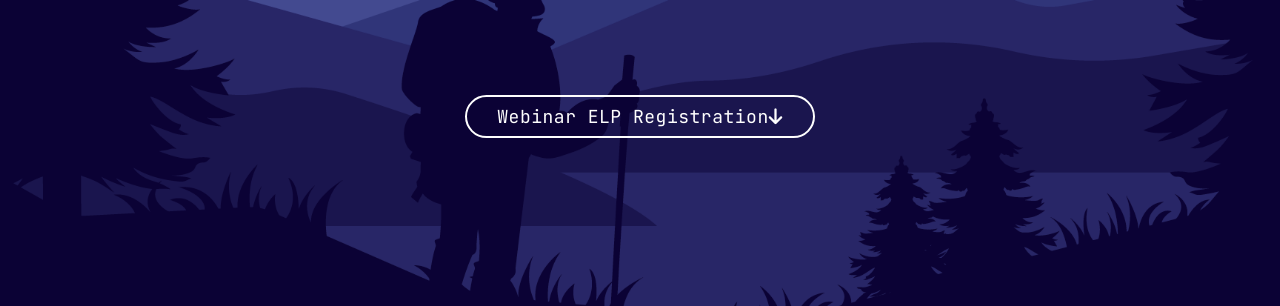
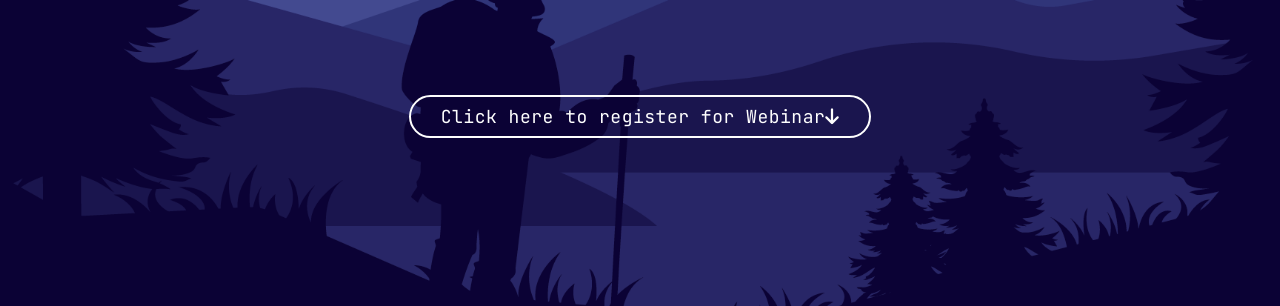
Before and after one commit to Ashutosh09-crypto/Landing-Xpecto, a plain HTML site: page webinar2.html in a window 1280 px wide. Shown: the part 494-800 px from the top of the page. Drawn offline with Linux system fonts and the light colour scheme.

Commit message:
text changed of buttons

```diff
--- a/webinar2.html
+++ b/webinar2.html
@@ -75,7 +75,7 @@
         <img src="images/2.png" class="translateY" data-speed="0.35" id="clouds" alt="" />
         <img src="images/3.png" class="translateY" data-speed="0.5" id="mount" alt="" />
         <h1 id="text" class="translateX" data-speed="-5">XPECTO'22</h1>
-        <a href="https://xpecto.tech/webinar?webinar=Wilderness%20based%20Experiential%20Learning%20Program." id="btn">Webinar ELP Registration<i class="fa-solid fa-arrow-down"></i></a>
+        <a href="https://xpecto.tech/webinar?webinar=Wilderness%20based%20Experiential%20Learning%20Program." id="btn">Click here to register for Webinar<i class="fa-solid fa-arrow-down"></i></a>
         <img src="images/4.png" class="translateY" data-speed="0" id="base" alt="" />
     </section>
     <!-- -----HOME SECTION END----- -->
```
Also changed, not shown: webinar.html (+1 -1 lines).
